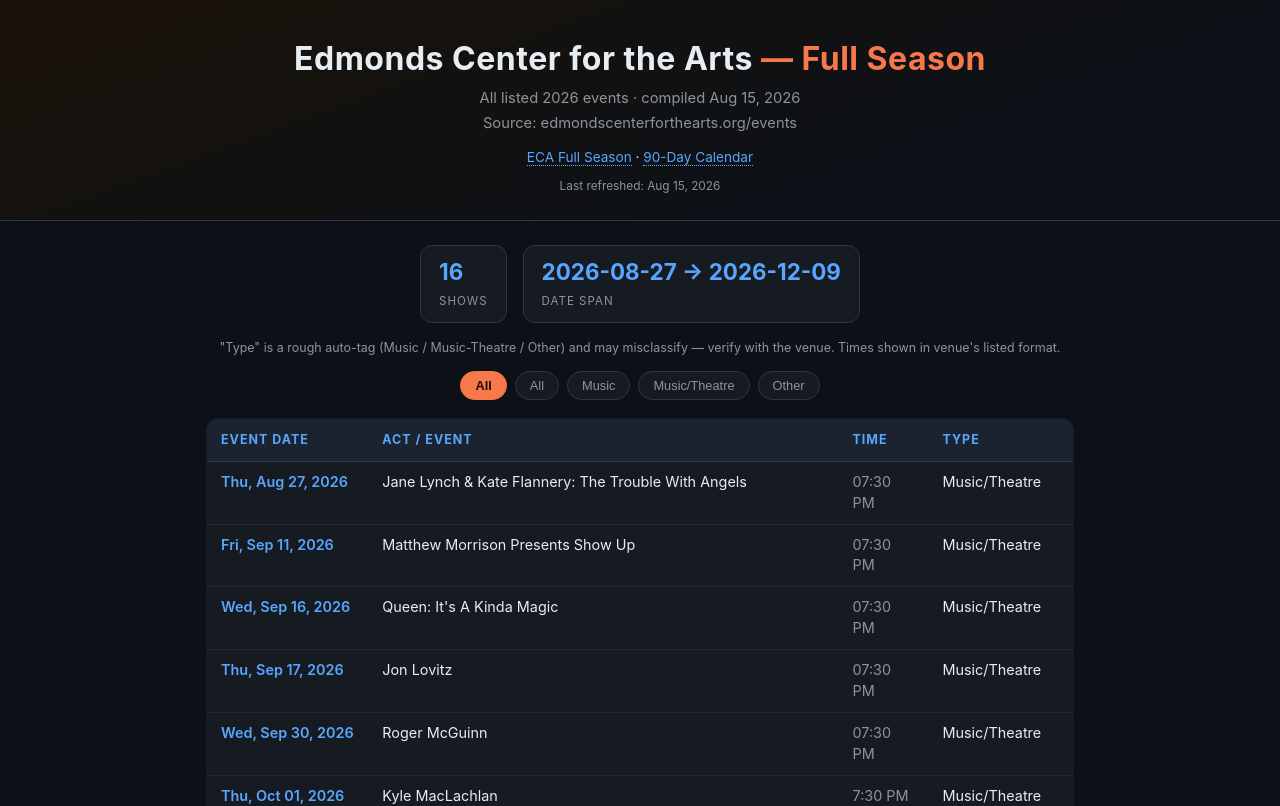
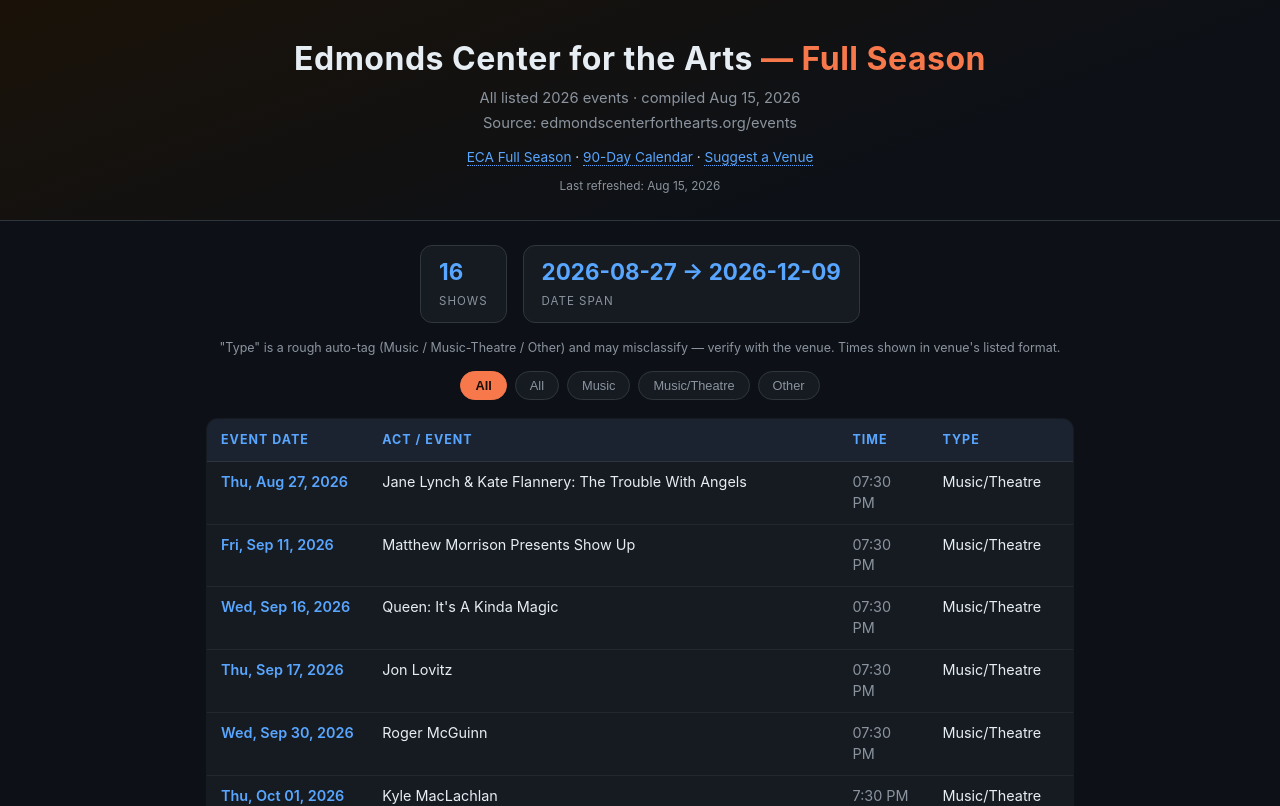
Before and after one commit to rickgregory/seattle-music-events, a plain HTML site: page edmonds_center_arts_season.html in a window 1280 px wide. Shown: the top 806 px of the page. Drawn offline with Linux system fonts and the light colour scheme.

Commit message:
Add 'Suggest a Venue' link to ECA season page nav

```diff
--- a/edmonds_center_arts_season.html
+++ b/edmonds_center_arts_season.html
@@ -23,7 +23,7 @@
 </style></head><body>
 <header><h1>Edmonds Center for the Arts <span class="em">— Full Season</span></h1><p>All listed 2026 events · compiled Aug 15, 2026</p>
 <p>Source: edmondscenterforthearts.org/events</p>
-<nav class="pagenav"><a href="edmonds_center_arts_season.html">ECA Full Season</a> · <a href="index.html">90-Day Calendar</a></nav>
+<nav class="pagenav"><a href="edmonds_center_arts_season.html">ECA Full Season</a> · <a href="index.html">90-Day Calendar</a> · <a href="request-venue.html">Suggest a Venue</a></nav>
 <p class="lastref">Last refreshed: Aug 15, 2026</p></header>
 <div class="wrap">
 <div class="meta"><div><b>16</b><span>Shows</span></div><div><b>2026-08-27 → 2026-12-09</b><span>Date Span</span></div></div>
```
